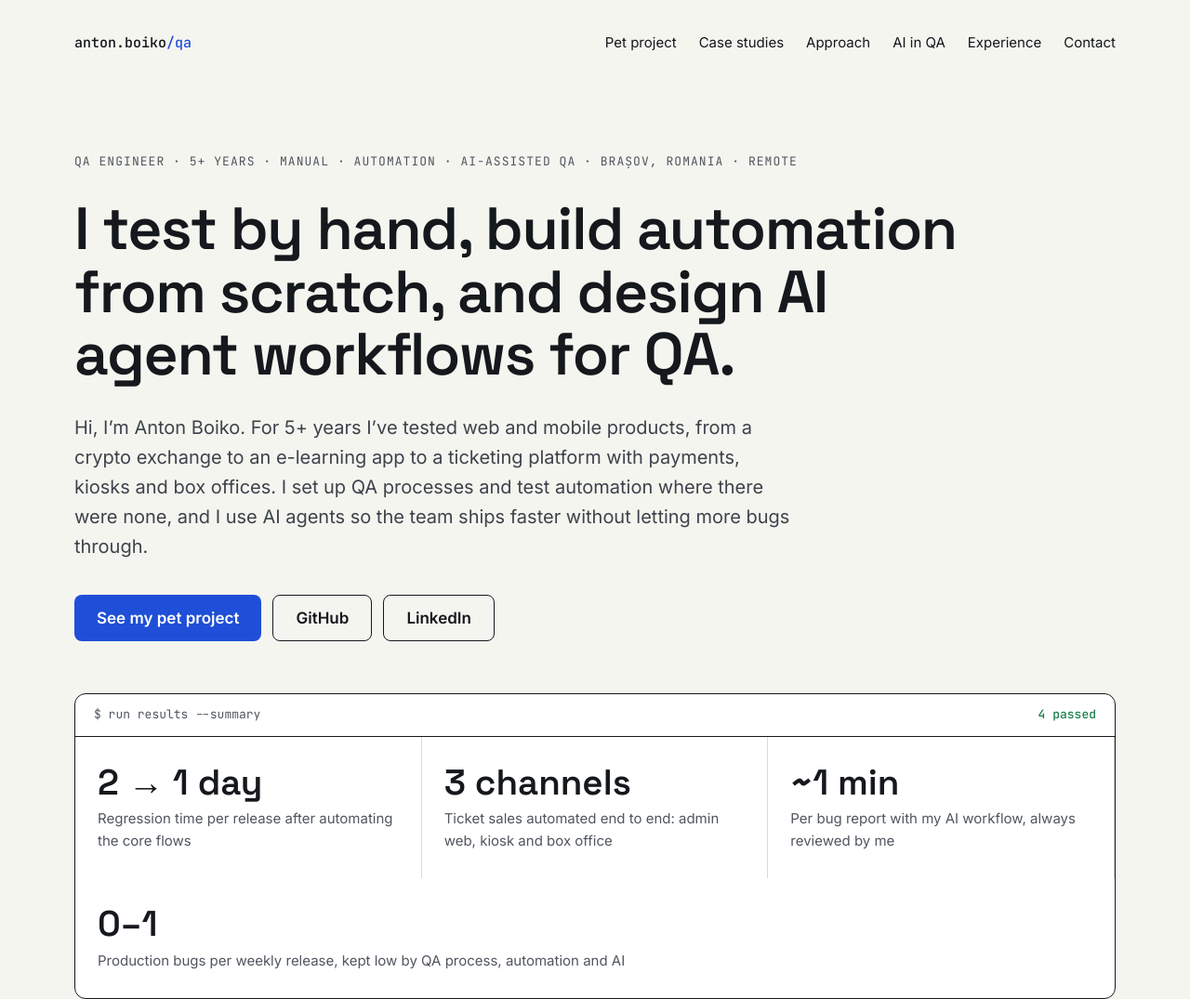
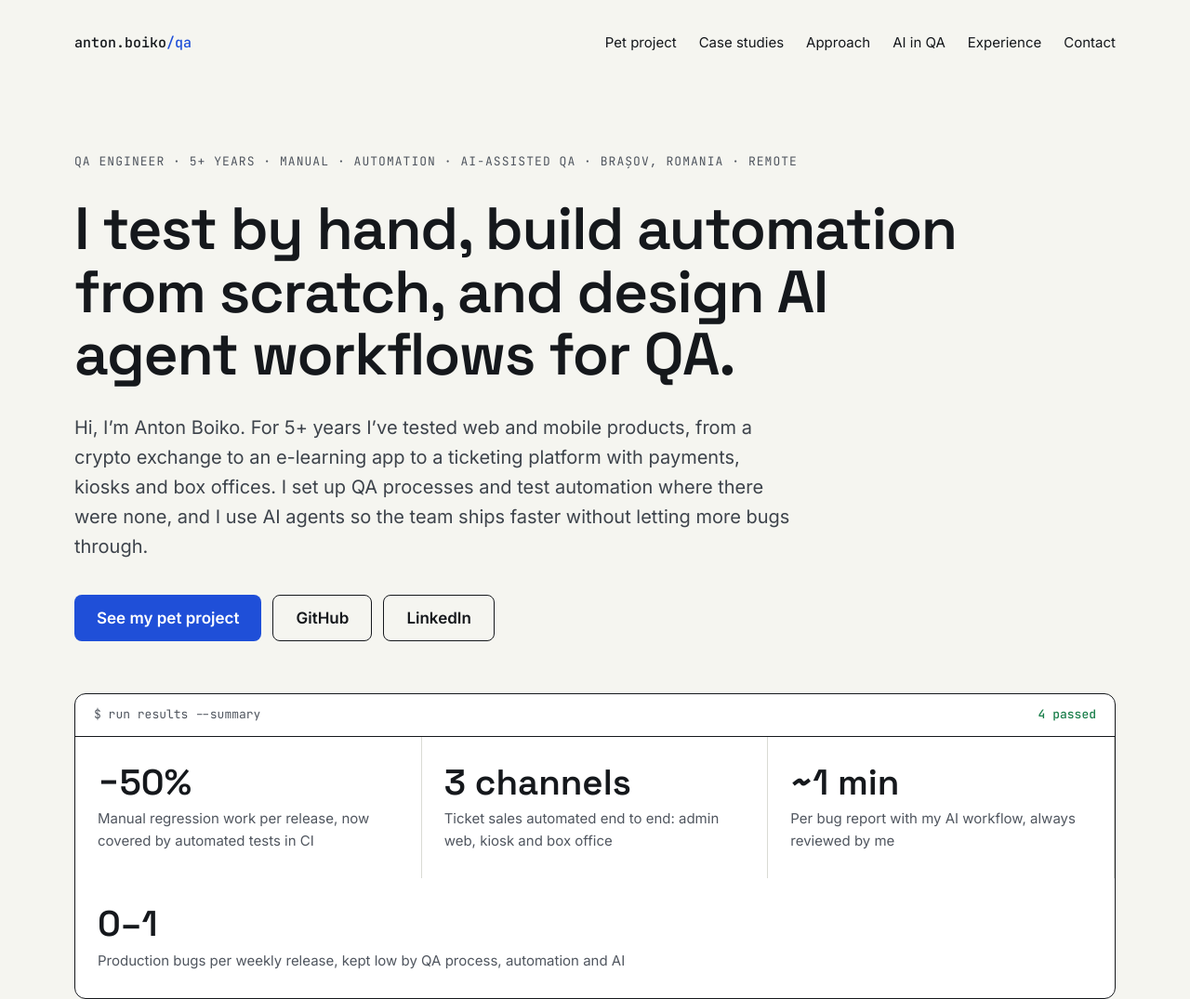
Before and after one commit to toniboiko/toniboiko.github.io, a plain HTML site: page index.html in a window 1280 px wide. Shown: the top 1075 px of the page at 93% size. Drawn offline with Linux system fonts and the light colour scheme.

Commit message:
Add files via upload

```diff
--- a/index.html
+++ b/index.html
@@ -52,8 +52,8 @@ a{color:#1F4FD8}a:hover{color:#163A9E}
 </div>
 <div style="display: flex; flex-wrap: wrap">
 <div style="flex: 1 1 240px; padding: 28px 24px; display: flex; flex-direction: column; gap: 6px; border-right: 1px solid #DADBD4">
-<span style="font-family: 'Space Grotesk', Inter, sans-serif; font-size: clamp(2rem, 5vw, 2.4rem); font-weight: 600; line-height: 1.1">2 → 1 day</span>
-<span style="color: #50565F; font-size: 15px">Regression time per release after automating the core flows</span>
+<span style="font-family: 'Space Grotesk', Inter, sans-serif; font-size: clamp(2rem, 5vw, 2.4rem); font-weight: 600; line-height: 1.1">−50%</span>
+<span style="color: #50565F; font-size: 15px">Manual regression work per release, now covered by automated tests in CI</span>
 </div>
 <div style="flex: 1 1 240px; padding: 28px 24px; display: flex; flex-direction: column; gap: 6px; border-right: 1px solid #DADBD4">
 <span style="font-family: 'Space Grotesk', Inter, sans-serif; font-size: clamp(2rem, 5vw, 2.4rem); font-weight: 600; line-height: 1.1">3 channels</span>
@@ -133,7 +133,7 @@ a{color:#1F4FD8}a:hover{color:#163A9E}
 </div>
 <div style="flex: 1 1 300px; display: flex; flex-direction: column; gap: 4px">
 <span style="font-family: 'JetBrains Mono', ui-monospace, monospace; font-size: 12px; letter-spacing: 0.06em; color: #50565F">RESULT</span>
-<p style="margin: 0; font-weight: 500">Regression went from 2 days to 1 day per release, and manual time moved to new features.</p>
+<p style="margin: 0; font-weight: 500">About half of the manual regression is now done by automated tests in CI, so manual time goes to new features.</p>
 </div>
 </div>
 <div style="display: flex; flex-direction: column; gap: 10px; border-top: 1px solid #DADBD4; padding-top: 20px">
```
